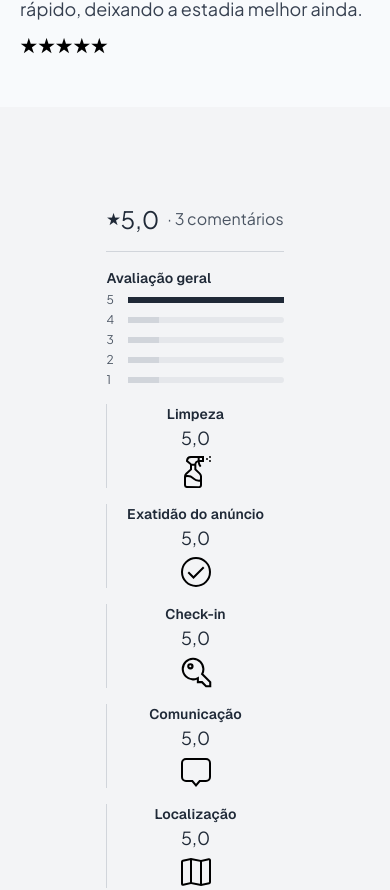
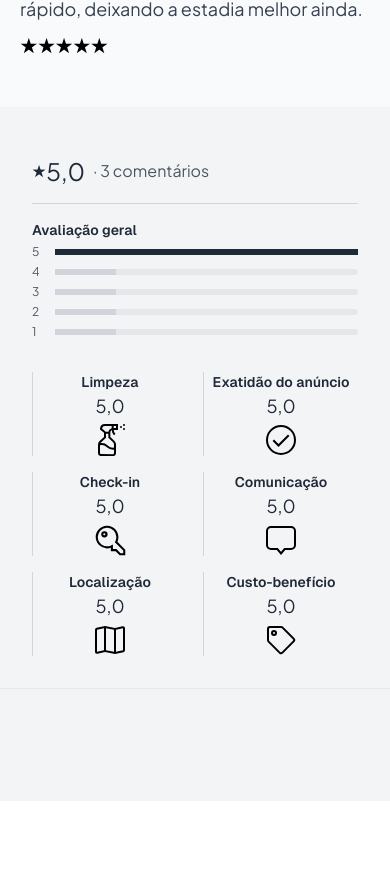
Before and after one commit to felipegenuino/casa-ella-e-nina, a Next.js app: page / in a window 390 px wide. Shown: the part 5212-6102 px from the top of the page. Built offline with nearby package versions, Linux system fonts and the light colour scheme.

Commit message:
avaliacoes resposivas

```diff
--- a/src/app/blocks/Avaliacao/index.js
+++ b/src/app/blocks/Avaliacao/index.js
@@ -2,16 +2,16 @@ import Image from "next/image";
 
 export default function Avaliacao() {
   return (
-    <section className="py-4 pt-16 flex flex-col justify-center">
-      <div className="max-w-screen-xl px-8 mx-auto lg:px-0 border-b border-gray-200 pb-8">
+    <section className="py-4 lg:pt-16 flex flex-col justify-center">
+      <div className="lg:max-w-screen-xl w-full px-8 mx-auto lg:px-0 border-b border-gray-200 pb-8">
         <div className="flex items-center space-x-2 text-gray-800">
           ★<span className="text-2xl font-semibold">5,0</span>
           <span className="text-gray-600">· 3 comentários</span>
         </div>
 
-        <div className="mt-4 grid grid-cols-1 sm:grid-cols-2 lg:grid-cols-7 gap-4 border-t border-gray-300 pt-4">
+        <div className="mt-4 grid grid-cols-2 sm:grid-cols-4  lg:grid-cols-7 gap-4 border-t border-gray-300 pt-4">
           {/* Avaliação Geral */}
-          <div>
+          <div className="col-span-2 sm:col-span-1 sm:row-span-2 mb-4">
             <h3 className="text-sm font-semibold text-gray-800">
               Avaliação geral
             </h3>
@@ -70,7 +70,7 @@ export default function Avaliacao() {
           ].map((item, index) => (
             <div
               key={index}
-              className="flex flex-col items-center text-center border-l border-gray-300 px-2"
+              className="flex flex-col items-center text-center border-l border-gray-300 px-2 sm:py-6"
             >
               <h4 className="text-sm font-semibold text-gray-800">
                 {item.label}
```
